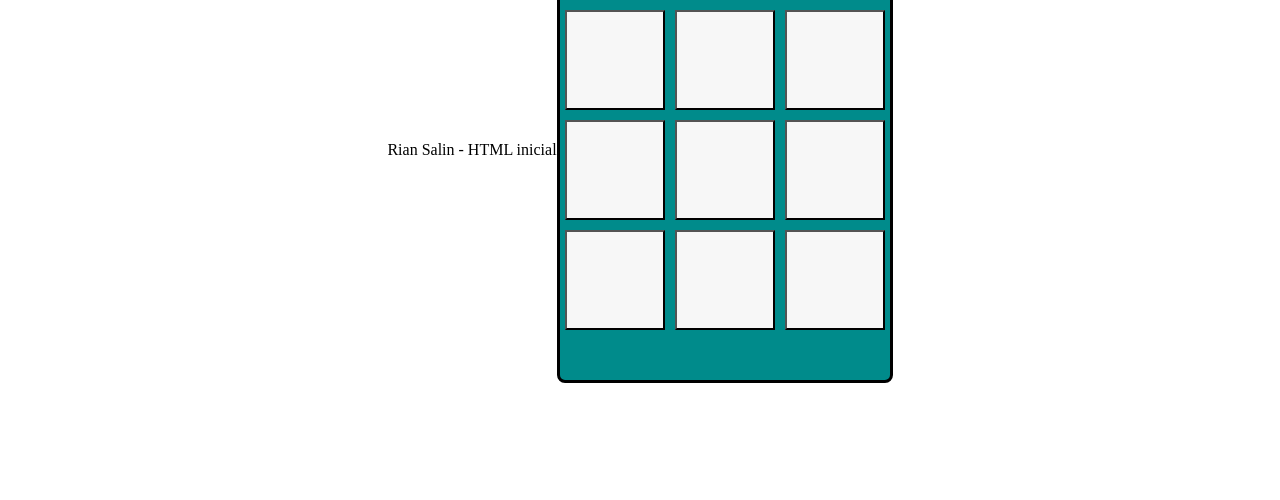
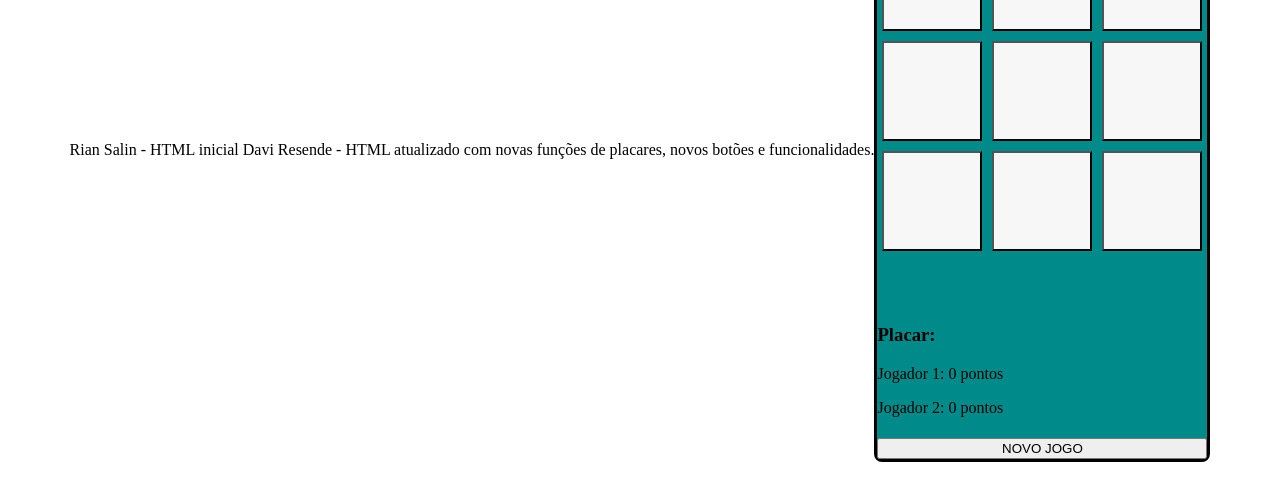
Before and after one commit to daviresende2/JOGO-DA-VELHA, a plain HTML site: page index.html in a window 1280 px wide. Shown: the part 258-758 px from the top of the page. Drawn offline with Linux system fonts and the light colour scheme.

Commit message:
Update index.html
Rian Salin - HTML inicial
Davi Resende - HTML atualizado com novas funções e botões.

```diff
--- a/index.html
+++ b/index.html
@@ -1,4 +1,5 @@
 Rian Salin - HTML inicial
+Davi Resende - HTML atualizado com novas funções de placares, novos botões e funcionalidades.
 
 <!DOCTYPE html>
 <html lang="pt-BR">
@@ -25,8 +26,22 @@ Rian Salin - HTML inicial
             <button data-i="9"></button>
         </div>
         <h2 class="currentPlayer"></h2>
+
+        <div class="placar">
+            <h3>Placar:</h3>
+            <p><span id="jogador1Nome">Jogador 1</span>: <span id="jogador1Pontos">0</span> pontos</p>
+            <p><span id="jogador2Nome">Jogador 2</span>: <span id="jogador2Pontos">0</span> pontos</p>
+        </div>
+
+        <button id="novoJogoBtn">NOVO JOGO</button>
     </main>
 
     <script src="./script.js"></script>
 </body>
 </html>
+
+  </main>
+
+    <script src="./script.js"></script>
+</body>
+</html>
```
Lines whose indentation alone changed are shown as unchanged.
